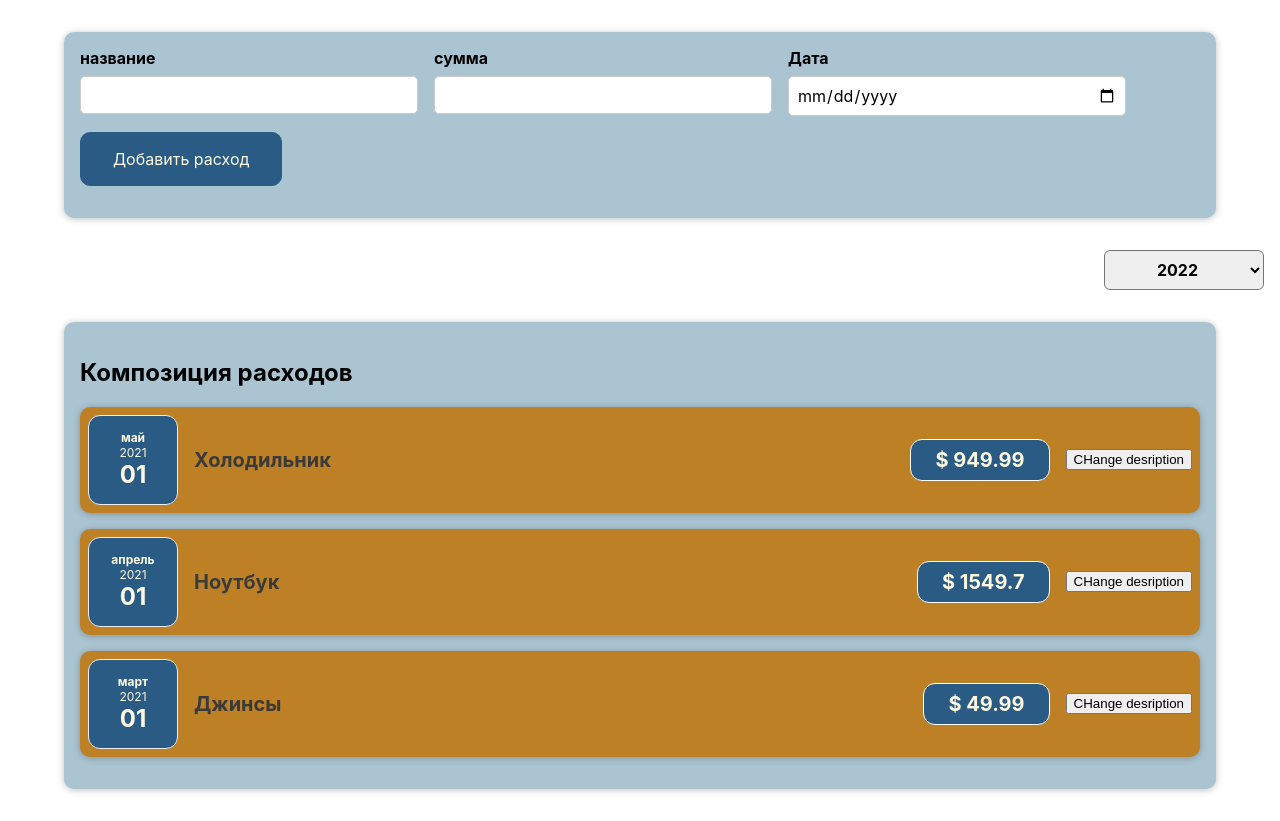
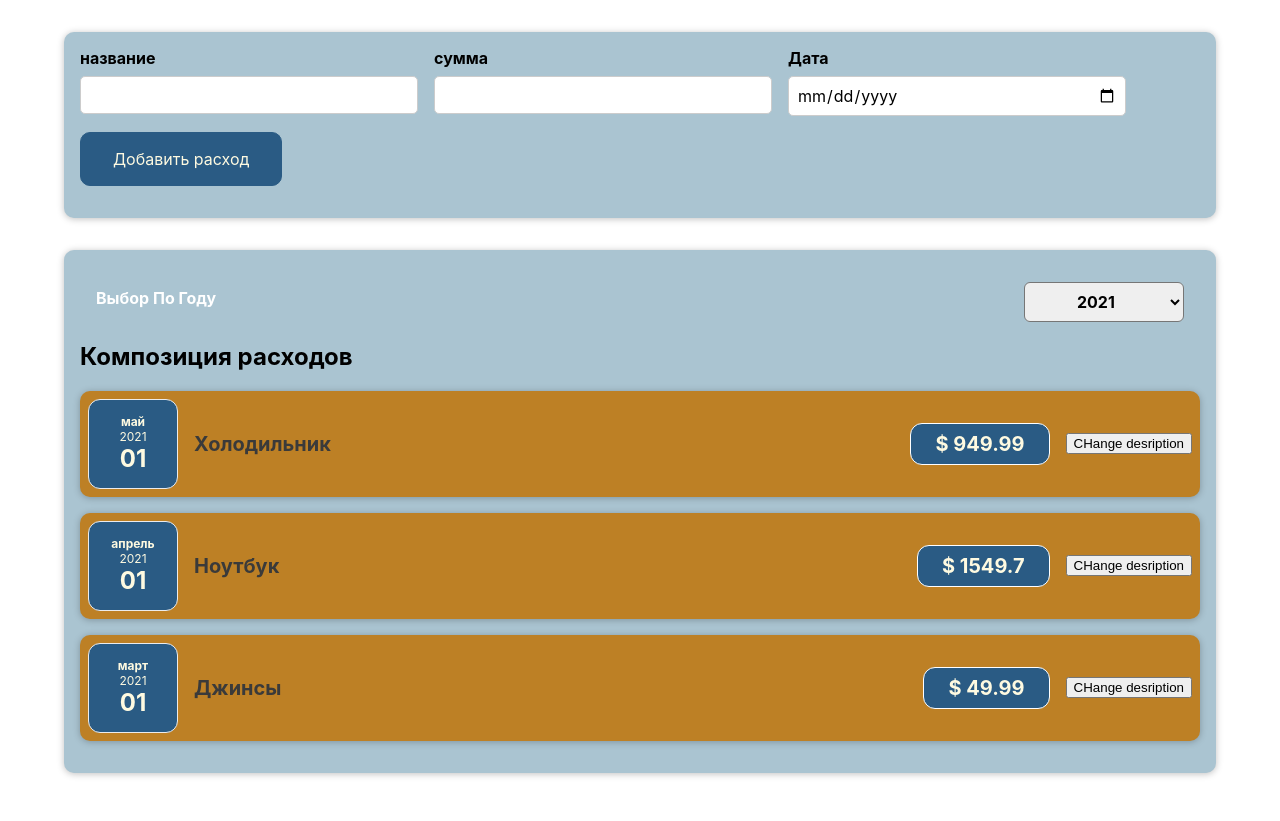
Before and after one commit to vlad-004/react_test_app, a React (Create React App) app: page / in a window 1280 px wide. Built offline with nearby package versions, Linux system fonts and the light colour scheme.

Commit message:
правки после просмотра решения задачи 2

```diff
--- a/src/components/Costs/Costs.js
+++ b/src/components/Costs/Costs.js
@@ -7,15 +7,15 @@ import React, {useState} from "react";
 const Costs = (props) => {
     const costs = props.costs;
 
-    const [filterYear, setFilterYear] = useState('');
+    const [filterYear, setFilterYear] = useState('2021');
     const filterYearChangeHandler = (changedYear) => {
         setFilterYear(changedYear);
     };
 
     return (
         <div>
-            <CostFilter filterYear={filterYear} onChangeYear={filterYearChangeHandler}/>
             <Card className="costs">
+                <CostFilter filterYear={filterYear} onChangeYear={filterYearChangeHandler}/>
                 <h2>Композиция расходов</h2>
                 <CostItem
                     date={costs[0].date}
```
